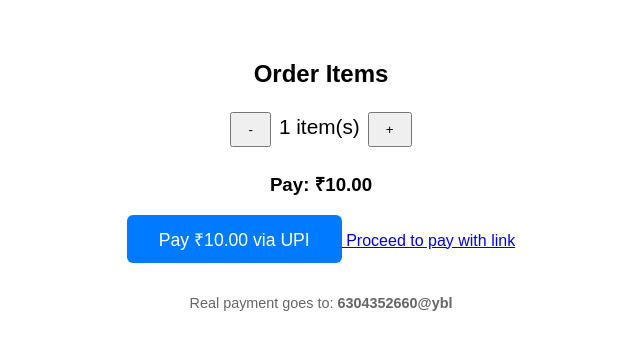
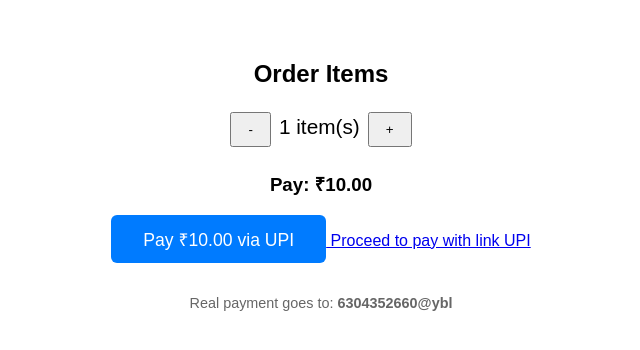
Before and after one commit to Kusuma-Bhargavi-Nadendla/UPI-Frontend, a React (Vite) app: page / in a window 1280 px wide. Shown: the top 350 px of the page, without its empty margins (319-959 px from the left). Built offline with nearby package versions, Linux system fonts and the light colour scheme.

Commit message:
Push frontend only

```diff
--- a/src/PaymentButton.tsx
+++ b/src/PaymentButton.tsx
@@ -132,7 +132,7 @@ const PaymentButton = () => {
       </button>
 
       {showQR && <UPIQRCode upiUrl={`upi://pay?pa=${encodeURIComponent(RECEIVER_UPI)}&pn=${encodeURIComponent(RECEIVER_NAME)}&mc=0000&tr=${paymentId}&am=${totalAmount}&cu=INR&tn=Order:${paymentId}`} />}
-          <a href={`upi://pay?pa=${encodeURIComponent(RECEIVER_UPI)}&pn=${encodeURIComponent(RECEIVER_NAME)}&mc=0000&tr=${paymentId}&am=${totalAmount}&cu=INR&tn=Order:${paymentId}`} > Proceed to pay with link</a>
+          <a href={`upi://pay?pa=${encodeURIComponent(RECEIVER_UPI)}&pn=${encodeURIComponent(RECEIVER_NAME)}&mc=0000&tr=${paymentId}&am=${totalAmount}&cu=INR&tn=Order:${paymentId}`} > Proceed to pay with link UPI</a>
       {paymentStatus && (
         <div
           style={{
```
